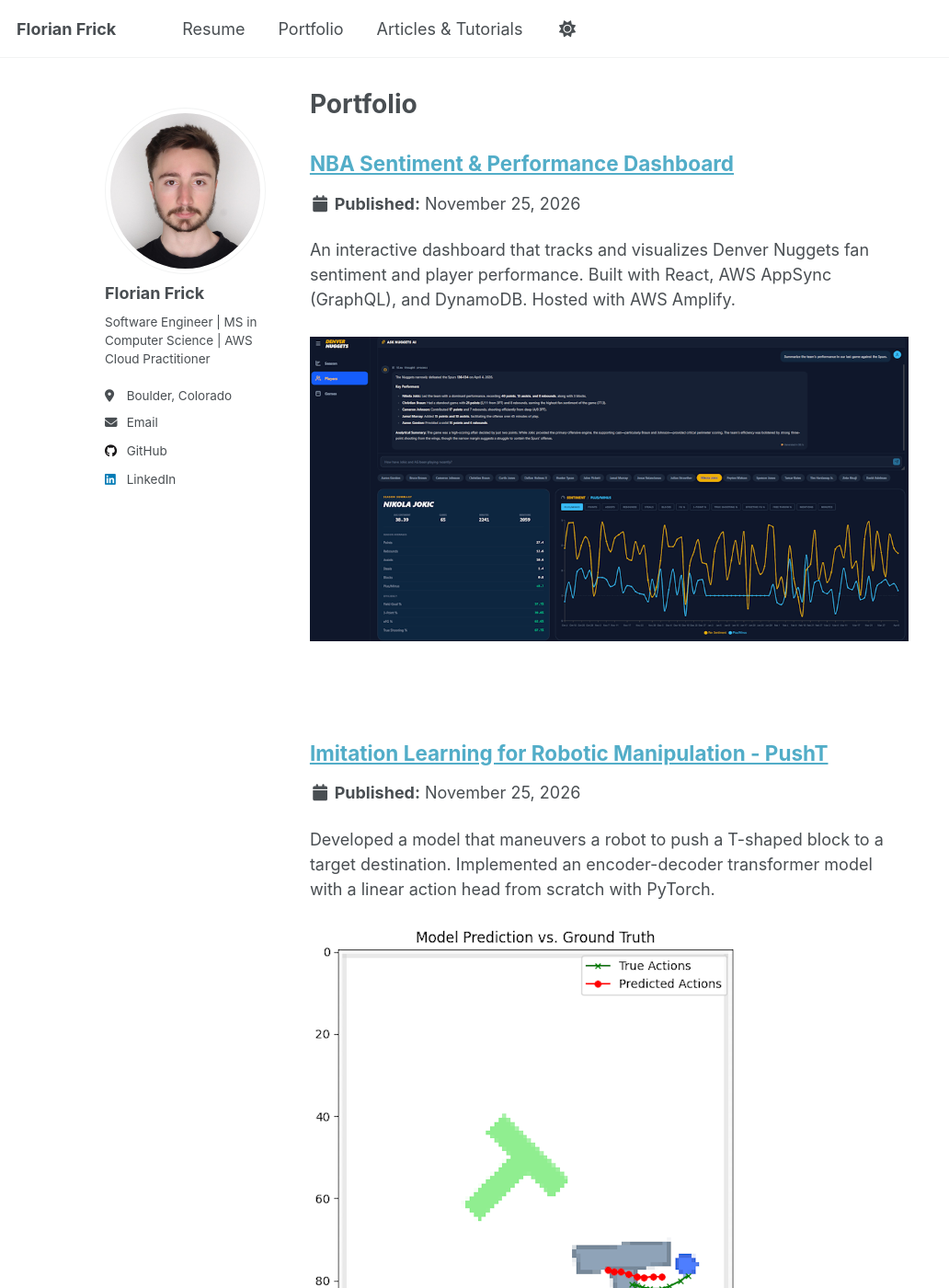
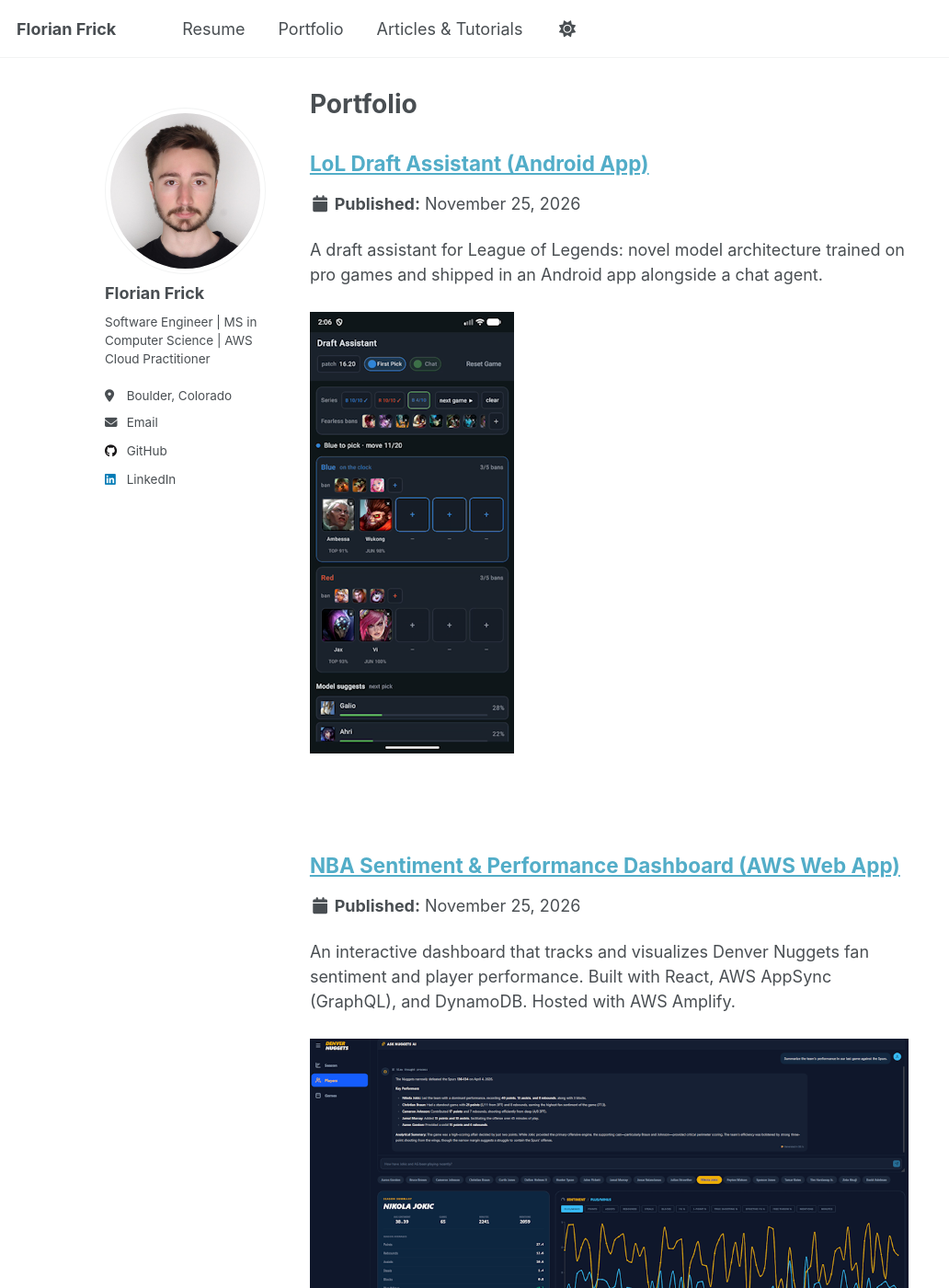
Before and after one commit to florianfrick/florianfrick.github.io, a Jekyll site: the page built from _pages/portfolio.html, in a window 1280 px wide and 1400 px high. Shown: the whole window at 92% size, without its empty margins (0-1032 px from the left). Built offline with Jekyll 4.4.1, drawn with Linux system fonts in a browser that asks for light colours; a script that is not in the unit is left out.

Commit message:
Android app added

```diff
--- /dev/null
+++ b/_portfolio/loldraftassistant.html
@@ -0,0 +1,103 @@
+---
+title: "LoL Draft Assistant (Android App)"
+excerpt: "A draft assistant for League of Legends: novel model architecture trained on pro games and shipped in an Android app alongside a chat agent. <br/><br/><img src='/images/draftassistant/walkthrough-midgame.png'>"
+collection: portfolio
+order: 0
+---
+
+<style>
+  .media-grid {
+    display: flex;
+    flex-wrap: wrap;
+    justify-content: center;
+    align-items: flex-start;
+    gap: 10px;
+    margin: 0 0 1.5rem;
+  }
+  .media-grid .media-item {
+    max-height: 420px;
+    max-width: 100%;
+    text-align: center;
+  }
+  .media-grid img,
+  .media-grid video {
+    display: block;
+    height: auto;
+    width: auto;
+    max-height: 420px;
+    max-width: 100%;
+    border-radius: 8px;
+  }
+  .media-grid video {
+    border: 1px solid #334155;
+  }
+</style>
+
+<p>
+  Built a Kotlin Android App to suggest live draft moves based on pro league of legends games. An LLM agent is integrated to explain model decisions to users. Many models were built and trained with 47k pro drafts and 400k high-elo solo-queue games. Full code and release notes on <a href="https://github.com/florianfrick/draft-analysis">GitHub</a>.
+</p>
+
+<h3>Tools &amp; languages</h3>
+<ul>
+  <li>Langraph, MCP, PyTorch, Python, SQL, Deepseek API, WandB</li>
+  <li>Cloudflare, Kotlin, Jetpack Compose, ExecuTorch, Docker, Github</li>
+</ul>
+
+<h3>Screenshots</h3>
+<div class="media-grid">
+  <div class="media-item">
+    <img src="/images/draftassistant/chat-predict.png">
+  </div>
+  <div class="media-item">
+    <img src="/images/draftassistant/chat-explain.png">
+  </div>
+  <div class="media-item">
+    <img src="/images/draftassistant/walkthrough-midgame.png">
+  </div>
+  <div class="media-item">
+    <img src="/images/draftassistant/walkthrough-series.png">
+  </div>
+</div>
+
+<h3>Model training experiments</h3>
+<ul>
+  <li><strong>Naive transformer:</strong> Full draft state as uniform input (61 tokens for [state], picks, bans, and fearless bans) achieving 20% top-1 and 54% top-5 on next-move prediction requiring nearly 1B parameters.</li>
+  <li><strong>Siamese set transformer:</strong> A permutation-invariant Set Transformer with shared intra-team self attention, inter-team cross attention, PMA pooling, and a linear prediction head. Trained via masked and causal modeling to achieve 19% top-1 accuracy with a 2.5M parameter model due to the architecture's inductive bias.</li>
+  <li><strong>LLM finetuning:</strong> Finetuned a small open weight model (Qwen3.5-4B) and a frozen siamese model trunk with a linear projector using QLoRA but hardly improved accuracy while dramatically slowing inference. </li>
+  <li><strong>Agent model with MCP and LangGraph tool calling:</strong> Created tools for sandbox draft state manipulation, base model predictors, and SQL querying. As a decision maker, could not surpass base model performance. Thus, the LangGraph version of a chat agent was not ported to the Android app.</li>
+</ul>
+
+<h3>Test and Data Driven Training</h3>
+<ul>
+  <li>Started with an evaluation metric based on desired user experience (next-move prediction), and a relevant, fixed dataset train/val/test split (pro drafts split within patch).</li>
+  <li>Created naive baselines (e.g. frequency lookup table or simple MLP) and continuously built complexity while always fairly comparing against the same metric and data.</li>
+  <li>Experimented with many strategies including set transformers, local LLM finetuning, MCP and LangGraph.</li>
+</ul>
+
+<h3>Android release:</h3>
+<p>
+  A Kotlin/Compose app with bundled assets and models. A Cloudflare worker holds the LLM secret key and applies rate limits to stop user abuse.
+</p>
+
+<h3>Model Architecture Diagrams</h3>
+<div class="media-grid">
+  <div class="media-item">
+    <img src="/images/draftassistant/nextpick_siamese_diagram.png" alt="Pro-only next-pick model: shared SiameseBase encoder, ban context, pooling, policy head and legality mask">
+  </div>
+  <div class="media-item">
+    <img src="/images/draftassistant/naive_transformer_nextpick_diagram.png" alt="Naive transformer: flat 61-token sequence, encoder, state hidden vector, policy head and next-move logits">
+  </div>
+</div>
+
+
+
+
+<h3>Demo: 2026 Worlds Final walkthrough</h3>
+<div class="media-grid">
+  <div class="media-item">
+    <video controls playsinline poster="/images/draftassistant/blg_geng_side_by_side.png">
+      <source src="/images/draftassistant/blg_geng_worlds_2026_side_by_side.mp4" type="video/mp4">
+      Your browser does not support the video tag.
+    </video>
+  </div>
+</div>
--- a/_portfolio/nuggetsdashboard.html
+++ b/_portfolio/nuggetsdashboard.html
@@ -1,5 +1,5 @@
 ---
-title: "NBA Sentiment & Performance Dashboard"
+title: "NBA Sentiment & Performance Dashboard (AWS Web App)"
 excerpt: "An interactive dashboard that tracks and visualizes Denver Nuggets fan sentiment and player performance. Built with React, AWS AppSync (GraphQL), and DynamoDB. Hosted with AWS Amplify.<br/><br/><img src='/images/nuggets-dashboard-preview.png'>"
 collection: portfolio
 order: 1
```
Also changed, not shown: README.md (+1 -1 lines), images/draftassistant/blg_geng_side_by_side.png (added), images/draftassistant/chat-explain.png (added), images/draftassistant/chat-predict.png (added), images/draftassistant/naive_transformer_nextpick_diagram.png (added), images/draftassistant/nextpick_siamese_diagram.png (added), images/draftassistant/walkthrough-midgame.png (added), images/draftassistant/walkthrough-series.png (added), 1 other file.
